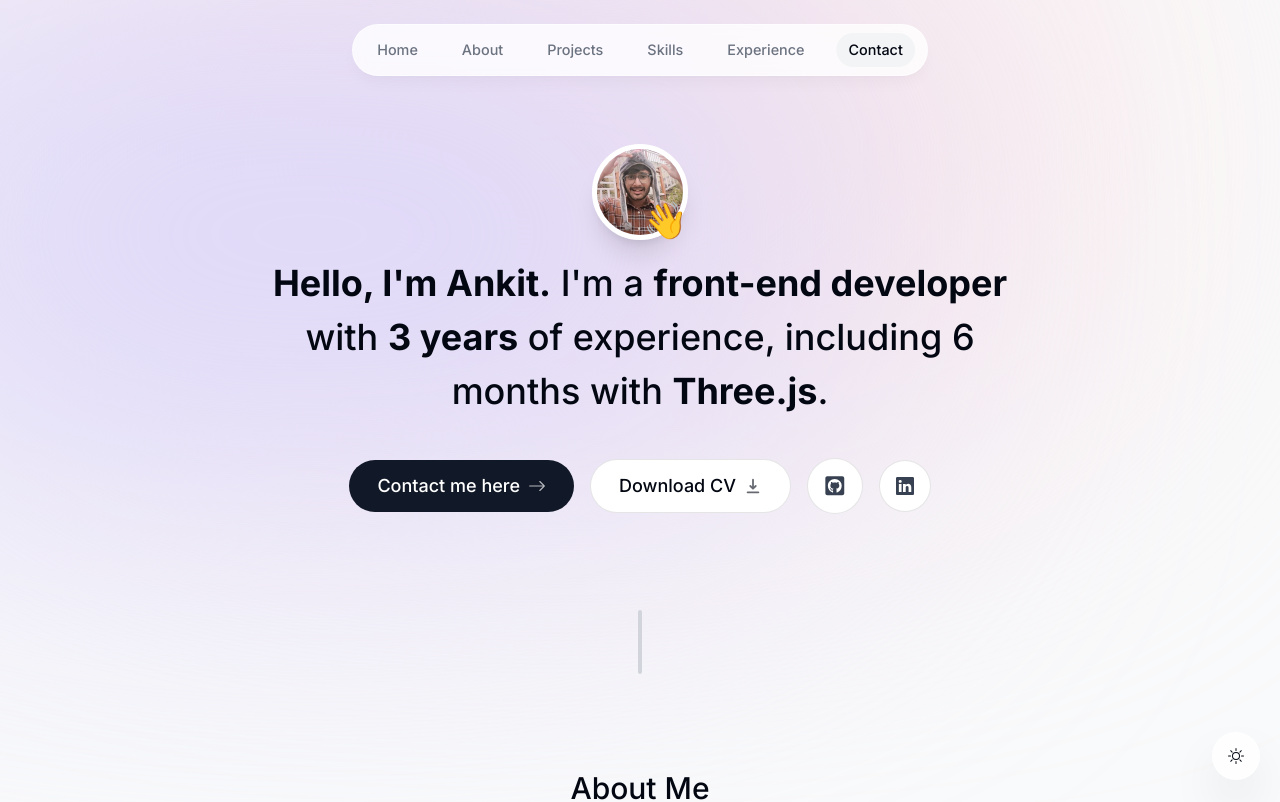
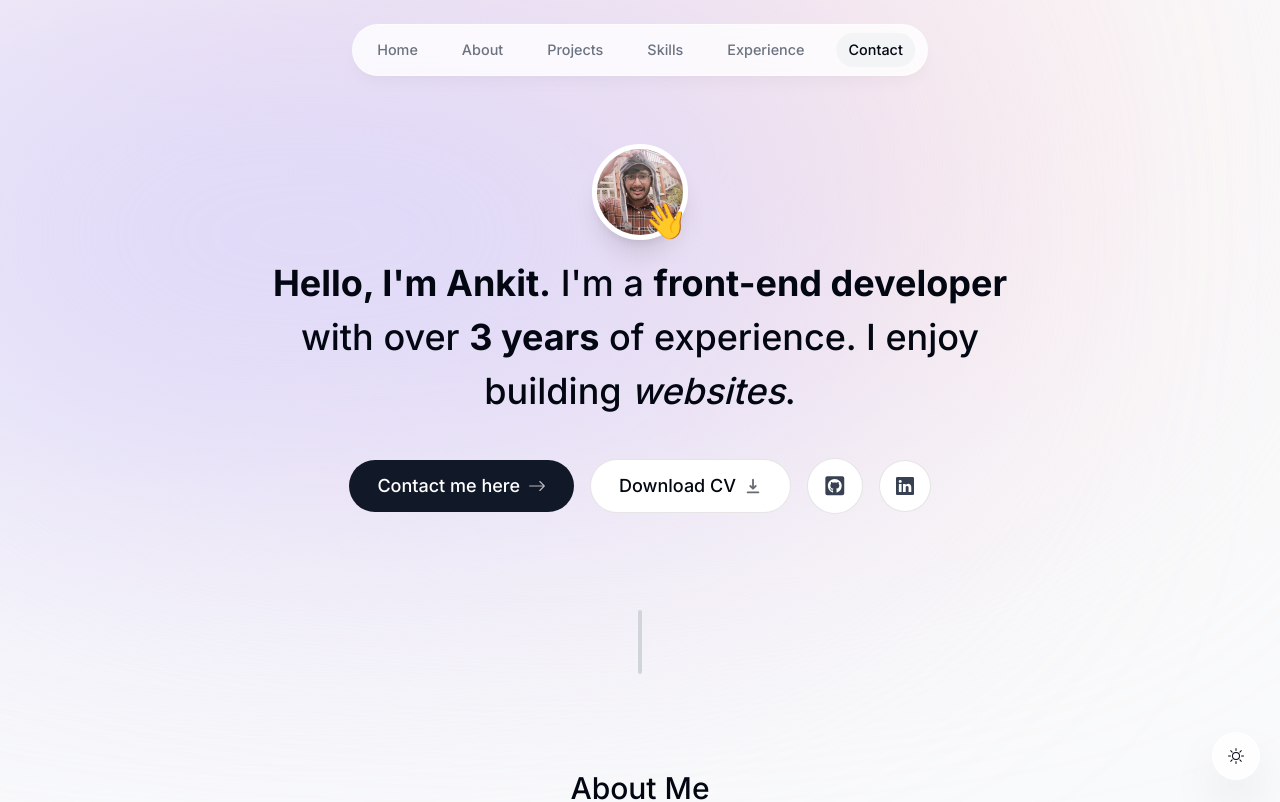
Before and after one commit to ankitgrin/Portfolio, a Next.js app: page / in a window 1280 px wide. Shown: the top 802 px of the page. Built offline with nearby package versions, Linux system fonts and the light colour scheme; no server answers.

Commit message:
intro updated

```diff
--- a/components/intro.tsx
+++ b/components/intro.tsx
@@ -63,9 +63,9 @@ export default function Intro() {
         animate={{ opacity: 1, y: 0 }}
       >
         <span className="font-bold">Hello, I'm Ankit.</span> I'm a{" "}
-        <span className="font-bold">front-end developer</span> with{" "}
-        <span className="font-bold">3 years</span> of experience, including 6
-        months with <span className="font-bold">Three.js</span>.
+        <span className="font-bold">front-end developer</span> with over{" "}
+        <span className="font-bold">3 years</span> of experience. I enjoy
+        building <span className="italic">websites</span>.
       </motion.h1>
 
       <motion.div
```
Also changed, not shown: 1 other file (tests, documents, lock files or other folders).
